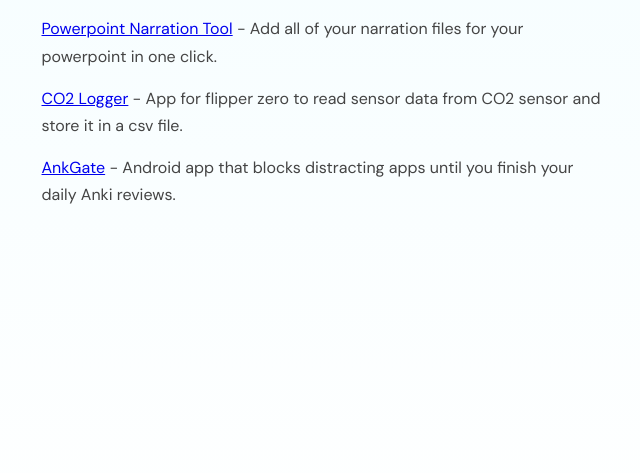
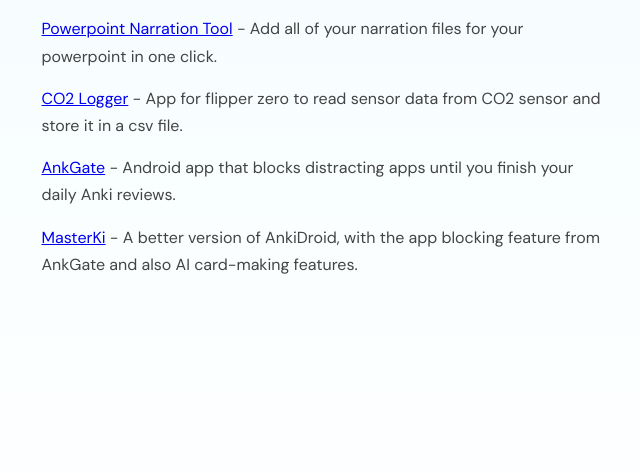
Before and after one commit to harryob2/harryob-site, a Flask app: page /apps/ in a window 1280 px wide. Shown: the part 214-687 px from the top of the page, without its empty margins (316-956 px from the left). Run offline with Flask 3, Linux system fonts and the light colour scheme.

Commit message:
Add MasterKi to apps page

```diff
--- a/templates/apps.html
+++ b/templates/apps.html
@@ -19,6 +19,7 @@
             <p><a href="/ppt-narration/" target="_blank" rel="noopener">Powerpoint Narration Tool</a> - Add all of your narration files for your powerpoint in one click.</p>
             <p><a href="https://github.com/harryob2/co2_logger" target="_blank" rel="noopener">CO2 Logger</a> - App for flipper zero to read sensor data from CO2 sensor and store it in a csv file.</p>
             <p><a href="https://ankgate.com" target="_blank" rel="noopener">AnkGate</a> - Android app that blocks distracting apps until you finish your daily Anki reviews.</p>
+            <p><a href="https://masterki.org" target="_blank" rel="noopener">MasterKi</a> - A better version of AnkiDroid, with the app blocking feature from AnkGate and also AI card-making features.</p>
         </div>
     </div>
 
```
